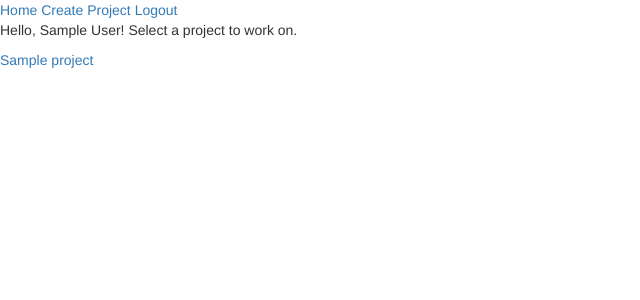
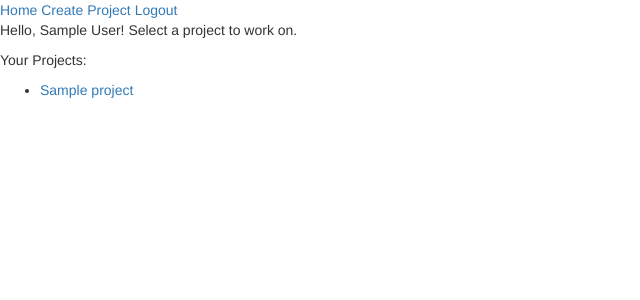
Before and after one commit to andrew-zabloudil/DevTick, a Flask app: page / in a window 1280 px wide. Shown: the top 300 px of the page, without its empty margins (0-640 px from the left). Run offline with Flask 2, Linux system fonts and the light colour scheme; a user stored in the database is signed in; tables that the repository leaves empty hold one stand-in row (values such as "Sample post"); some libraries are stand-ins or nearby versions.

Commit message:
Add invited project display, create project prompt

```diff
--- a/templates/index.html
+++ b/templates/index.html
@@ -6,10 +6,27 @@
 
 <div>
 {% if current_user.is_authenticated %}
-    <p>Hello, {{ current_user.name }}! Select a project to work on.</p>
-    {% for project in current_user.created_projects %}
-        <a href="{{ url_for('project', project_id=project.id) }}">{{ project.name }}</a><br>
-    {% endfor %}
+    {% if current_user.created_projects %}
+        <p>Hello, {{ current_user.name }}! Select a project to work on.</p>
+        <p>Your Projects:</p>
+        <ul>
+            {% for project in current_user.created_projects %}
+                <li><a href="{{ url_for('project', project_id=project.id) }}">{{ project.name }}</a></li>
+            {% endfor %}
+        </ul>
+    {% else %}
+    <p>Hello, {{ current_user.name }}! You don't have any projects yet. Click Create Project to get started!</p>
+    {% endif %}
+    {% if current_user.invited_projects %}
+        <p>Invited Projects:</p>
+        <ul>
+            {% for project in current_user.invited_projects %}
+                <li><a href="{{ url_for('project', project_id=project.id) }}">{{ project.name }}</a></li>
+            {% endfor %}
+        </ul>
+    {% endif %}
+
+
 {% else %}
     <span>Hello, World!</span>
 {% endif %}
```
